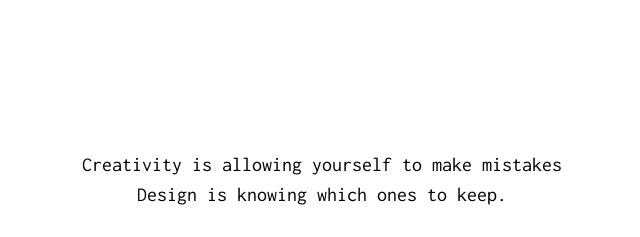
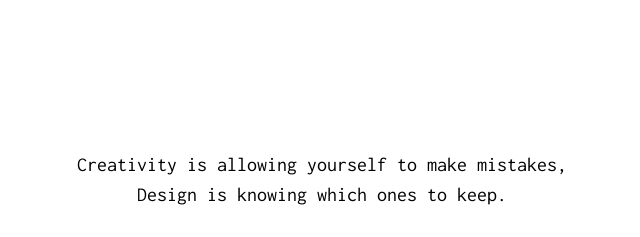
Before and after one commit to tanaykhanna/portfolio, a plain HTML site: page index.html in a window 1280 px wide. Shown: the top 237 px of the page, 318-958 px from the left. Drawn offline with Linux system fonts and the light colour scheme; files whose address does not match are found by name.

Commit message:
Update index.html

```diff
--- a/index.html
+++ b/index.html
@@ -90,7 +90,7 @@
 				<div class="col-md-8 col-md-offset-2 text-center" style="align-content: center;">
 					<!-- <div class="display-t js-fullheight"> -->
 						<div class="display-tc js-fullheight animate-box" data-animate-effect="fadeIn" style="display: block !important; margin-top: 40px ">
-							<h2>Creativity is allowing yourself to make mistakes <br> Design is knowing which ones to keep.</h2>
+							<h2>Creativity is allowing yourself to make mistakes, <br> Design is knowing which ones to keep.</h2>
 							<img src="images/contruction.png">
 							<h2 style="margin-top: 40px; margin-bottom: 20px"><b>Under renovation...Coming back soon!</b></h2>
 							<p>
```
